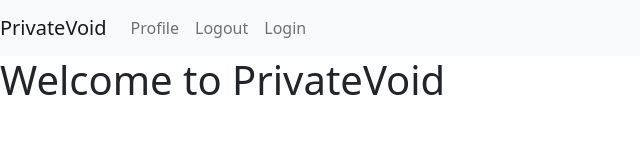
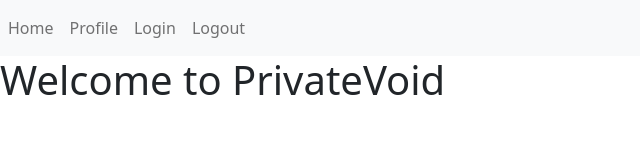
Before and after one commit to MaximilianHagelstam/privatevoid, a React (Create React App) app in the folder client/: page / in a window 1280 px wide. Shown: the top 160 px of the page, without its empty margins (0-640 px from the left). Built offline with nearby package versions, Linux system fonts and the light colour scheme.

Commit message:
Fix routing and remove react-bootstrap

```diff
--- a/client/package.json
+++ b/client/package.json
@@ -8,7 +8,6 @@
     "@testing-library/user-event": "^12.1.10",
     "bootstrap": "^5.0.1",
     "react": "^17.0.2",
-    "react-bootstrap": "^1.6.1",
     "react-dom": "^17.0.2",
     "react-router-dom": "^5.2.0",
     "react-scripts": "4.0.3",
--- a/client/src/App.js
+++ b/client/src/App.js
@@ -1,6 +1,13 @@
 import React from 'react';
-import { AppRouter } from './AppRouter';
+import { Route, Switch } from 'react-router-dom';
+import { Home } from './components/home/Home';
+import { Profile } from './components/profile/Profile';
 
 export const App = () => {
-  return <AppRouter />;
+  return (
+    <Switch>
+      <Route exact path="/" component={Home} />
+      <Route path="/profile" component={Profile} />
+    </Switch>
+  );
 };
--- a/client/src/AppRouter.js
+++ /dev/null
@@ -1,15 +0,0 @@
-import React from 'react';
-import { Home } from './components/home/Home';
-import { Profile } from './components/profile/Profile';
-import { BrowserRouter as Router, Route } from 'react-router-dom';
-
-export const AppRouter = () => {
-  return (
-    <Router>
-      <div>
-        <Route exact path="/" component={Home} />
-        <Route exact path="/profile" component={Profile} />
-      </div>
-    </Router>
-  );
-};
--- a/client/src/components/common/Header.js
+++ b/client/src/components/common/Header.js
@@ -1,5 +1,5 @@
 import React from 'react';
-import { Navbar, Nav } from 'react-bootstrap';
+import { Link } from 'react-router-dom';
 
 const handleSignInClick = () => {
   window.open('http://localhost:8080/auth/github', '_self');
@@ -11,20 +11,31 @@ const handleLogoutClick = () => {
 
 export const Header = () => {
   return (
-    <Navbar bg="light" expand="lg">
-      <Navbar.Brand href="/">PrivateVoid</Navbar.Brand>
-      <Navbar.Toggle aria-controls="navbarScroll" />
-      <Navbar.Collapse id="navbarScroll">
-        <Nav
-          className="mr-auto my-2 my-lg-0"
-          style={{ maxHeight: '100px' }}
-          navbarScroll
-        >
-          <Nav.Link href="/profile">Profile</Nav.Link>
-          <Nav.Link onClick={handleLogoutClick}>Logout</Nav.Link>
-          <Nav.Link onClick={handleSignInClick}>Login</Nav.Link>
-        </Nav>
-      </Navbar.Collapse>
-    </Navbar>
+    <div>
+      <nav className="navbar bg-light navbar-expand-lg navbar-light">
+        <ul className="navbar-nav mr-auto">
+          <li className="navbar-item">
+            <Link to="/" className="nav-link">
+              Home
+            </Link>
+          </li>
+          <li className="navbar-item">
+            <Link to="/profile" className="nav-link">
+              Profile
+            </Link>
+          </li>
+          <li className="navbar-item">
+            <Link onClick={handleSignInClick} className="nav-link">
+              Login
+            </Link>
+          </li>
+          <li className="navbar-item">
+            <Link onClick={handleLogoutClick} className="nav-link">
+              Logout
+            </Link>
+          </li>
+        </ul>
+      </nav>
+    </div>
   );
 };
--- a/client/src/index.js
+++ b/client/src/index.js
@@ -1,11 +1,14 @@
 import 'bootstrap/dist/css/bootstrap.min.css';
 import React from 'react';
 import ReactDOM from 'react-dom';
+import { BrowserRouter } from 'react-router-dom';
 import { App } from './App';
 
 ReactDOM.render(
   <React.StrictMode>
-    <App />
+    <BrowserRouter>
+      <App />
+    </BrowserRouter>
   </React.StrictMode>,
   document.getElementById('root')
 );
```
Also changed, not shown: 1 other file (tests, documents, lock files or other folders).
